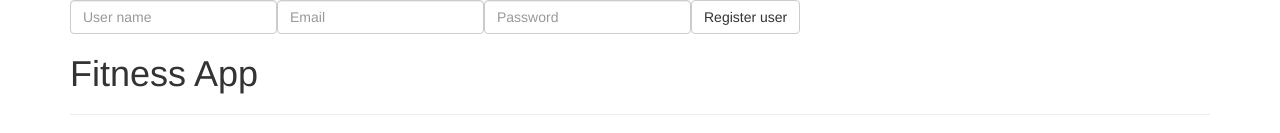
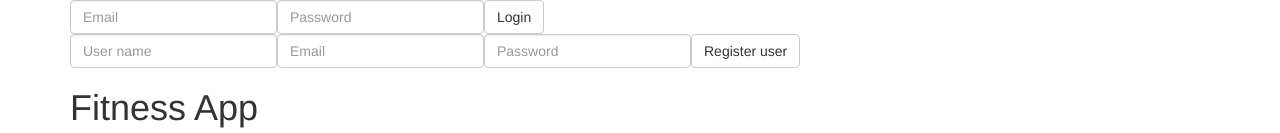
Before and after one commit to AlexKarlsen/7semester, an Angular app in the folder fitness-app/: page / in a window 1280 px wide. Shown: the top 133 px of the page. Built offline with nearby package versions, Linux system fonts and the light colour scheme; no server answers.

Commit message:
Added Login

```diff
--- a/fitness-app/src/app/app.component.html
+++ b/fitness-app/src/app/app.component.html
@@ -3,6 +3,7 @@
 </head>
 
 <div class="container">
+  <login-form></login-form>
   <register-form></register-form>
   <h1>{{title}}</h1>
   <workout-form></workout-form>
--- a/fitness-app/src/app/app.module.ts
+++ b/fitness-app/src/app/app.module.ts
@@ -2,7 +2,6 @@ import { BrowserModule } from '@angular/platform-browser';
 import { NgModule } from '@angular/core';
 import { FormsModule }   from '@angular/forms'; // <-- NgModel lives here
 import { HttpClientModule } from '@angular/common/http';
-
 
 import { AppComponent } from './app.component';
 import { WorkoutsListComponent } from './workouts-list.component';
@@ -10,6 +9,7 @@ import { WorkoutDetailComponent } from './workout-detail.component';
 import { WorkoutFormComponent } from './workout-form.component';
 import { ExerciseFormComponent } from './exercise-form.component';
 import { RegisterFormComponent } from './register-form.component';
+import { LoginFormComponent } from './login-form.component';
 
 @NgModule({
   declarations: [
@@ -18,7 +18,8 @@ import { RegisterFormComponent } from './register-form.component';
     WorkoutDetailComponent,
     WorkoutFormComponent,
     ExerciseFormComponent,
-    RegisterFormComponent
+    RegisterFormComponent,
+    LoginFormComponent
   ],
   imports: [
     BrowserModule,
--- a/fitness-app/src/app/authentication.ts
+++ b/fitness-app/src/app/authentication.ts
@@ -68,6 +68,31 @@ export class Authentication
         (err: HttpErrorResponse) => {
             if(err.error instanceof Error) {
                 // A client - side or network error occurred. Handle it accordingly.
+                console.log('An error occurred: ', err.error.message);
+            }
+            else
+            {
+                // The backend returned an unsuccessful response code.
+                // The response body may contain clues as to what went wrong,
+                console.log('Backend returned code ' + err.status + ', body was: ' + err.error);
+            }
+            return false;
+        });
+    }
+
+    public login(user: User) {
+        //const url = `https://peaceful-temple-74079.herokuapp.com/auth/login`;
+        const url = 'http://localhost:3000/auth/login';
+
+        this.http.post<AuthResponse>(url, user).subscribe(data => {
+            console.log('Something good happened');
+            this.saveToken(data.token);
+            return true;
+        },
+        // Errors will call this callback instead:
+        (err: HttpErrorResponse) => {
+            if(err.error instanceof Error) {
+                // A client - side or network error occurred. Handle it accordingly.
                 console.log('An error occurred:', err.error.message);
             }
             else
--- /dev/null
+++ b/fitness-app/src/app/login-form.component.html
@@ -0,0 +1,7 @@
+<div>
+    <div class="form-inline">
+            <input class="form-control" [(ngModel)]="model.email" placeholder="Email">
+            <input class="form-control" [(ngModel)]="model.password" placeholder="Password">
+            <button class="btn btn-default" type="submit" (click)="newUser();"> Login </button>
+        </div>
+</div>
--- /dev/null
+++ b/fitness-app/src/app/login-form.component.ts
@@ -0,0 +1,28 @@
+import { Component, Input } from '@angular/core';
+import { HttpClient } from '@angular/common/http';
+import { User } from './user';
+import { Authentication } from './authentication';
+
+@Component({
+    selector: 'login-form',
+    templateUrl: './login-form.component.html',
+})
+
+export class LoginFormComponent{
+    @Input() user: User;
+    // Inject Authentication into your component or service.
+    constructor(private http: HttpClient) {}
+
+        auth = new Authentication(this.http);
+        model = new User();
+
+        submitted = false;
+
+        onSubmit() { this.submitted = true; }
+
+        newUser(): void {
+            console.log(this.model);
+            this.auth.login(this.model);
+            console.log('post request sent');
+        }
+}
```
